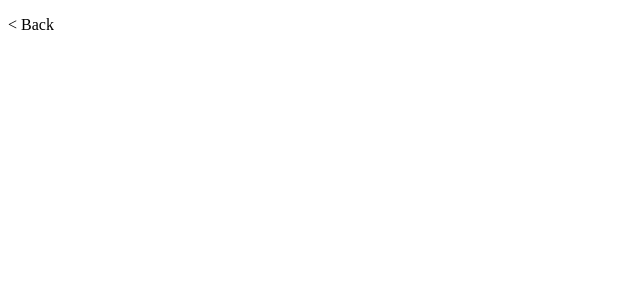
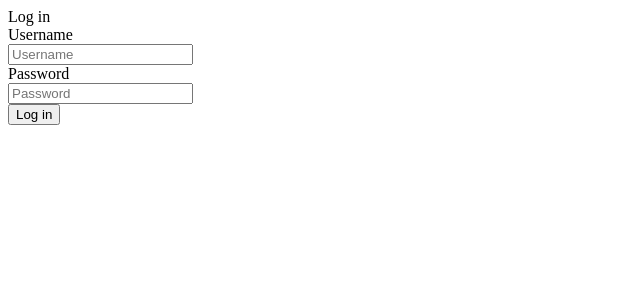
Before and after one commit to VictorKoenders/email_client, a React app in the folder ui/: page / in a window 1280 px wide. Shown: the top 300 px of the page, without its empty margins (0-640 px from the left). Built offline with nearby package versions, Linux system fonts and the light colour scheme; no server answers; the HTML template or start-up script is replaced by a standard one.

Commit message:
Added client authentication

```diff
--- /dev/null
+++ b/ui/src/components/Login.tsx
@@ -0,0 +1,79 @@
+import * as React from "react";
+
+interface Props {
+    onAuthenticate: (username: string, password: string) => void;
+    clear_failed_login: () => void;
+    failed_login: boolean;
+}
+
+interface State {
+    username: string;
+    password: string;
+}
+
+export class Login extends React.Component<Props, State> {
+    constructor(props: Props, context?: any) {
+        super(props, context);
+        this.state = {
+            username: "",
+            password: "",
+        };
+    }
+
+    update_username(ev: React.ChangeEvent<HTMLInputElement>) {
+        ev.preventDefault();
+        ev.stopPropagation();
+
+        this.setState({ username: ev.target.value });
+        if(this.props.failed_login) {
+            this.props.clear_failed_login();
+        }
+        return false;
+    }
+    update_password(ev: React.ChangeEvent<HTMLInputElement>) {
+        ev.preventDefault();
+        ev.stopPropagation();
+
+        this.setState({ password: ev.target.value });
+        if(this.props.failed_login) {
+            this.props.clear_failed_login();
+        }
+        return false;
+    }
+
+    login(ev: React.FormEvent<HTMLFormElement>) {
+        ev.preventDefault();
+        ev.stopPropagation();
+
+        this.props.onAuthenticate(this.state.username, this.state.password);
+        this.setState({ password: "" });
+
+        return false;
+    }
+
+    render() {
+        return <div className="card mx-auto" style={{ width: "600px" }}>
+            <div className="card-header">
+                Log in
+            </div>
+            <form className="card-body" onSubmit={this.login.bind(this)}>
+                {this.props.failed_login ? <span className="text-danger">Login failed</span> : null}
+                <div className="form-group row">
+                    <label htmlFor="input_username" className="col-sm-3 col-form-label">Username</label>
+                    <div className="col-sm-9">
+                        <input type="text" className="form-control" placeholder="Username" id="input_username"
+                            value={this.state.username} onChange={this.update_username.bind(this)} />
+                    </div>
+                </div>
+                <div className="form-group row">
+                    <label htmlFor="input_password" className="col-sm-3 col-form-label">Password</label>
+                    <div className="col-sm-9">
+                        <input type="password" className="form-control" placeholder="Password" id="input_password"
+                            value={this.state.password} onChange={this.update_password.bind(this)} />
+                    </div>
+                </div>
+                <button type="submit" className="btn btn-primary float-right">Log in</button>
+            </form>
+        </div>;
+    }
+}
--- a/ui/src/components/Root.tsx
+++ b/ui/src/components/Root.tsx
@@ -2,6 +2,7 @@ import * as React from "react";
 import { Menu } from "./Menu";
 import { MailRenderer } from "./MailRenderer";
 import { Handler } from "../websocket";
+import { Login } from "./Login";
 
 interface State {
     addresses: server.Address[];
@@ -9,6 +10,8 @@ interface State {
     current_address: server.Address | null;
     current_email: server.Email | null;
     handler: Handler;
+    authenticated: boolean;
+    failed_login: boolean;
 }
 
 interface Props {
@@ -24,6 +27,8 @@ export class Root extends React.Component<Props, State> {
             current_address: null,
             current_email: null,
             handler: new Handler(this),
+            authenticated: false,
+            failed_login: false,
         };
     }
 
@@ -32,13 +37,13 @@ export class Root extends React.Component<Props, State> {
             let emails = state.emails.slice();
             let addresses = state.addresses.slice();
             let address = addresses.find(a => a.id == email.address_id);
-            if(address) {
+            if (address) {
                 address.unseen_count++;
             }
             let current_address = state.current_address;
-            if(current_address && current_address.id == email.address_id){
-                current_address.unseen_count ++;
-                if(email.address_id == current_address.id) {
+            if (current_address && current_address.id == email.address_id) {
+                current_address.unseen_count++;
+                if (email.address_id == current_address.id) {
                     emails.splice(0, 0, email);
                 }
             }
@@ -48,7 +53,7 @@ export class Root extends React.Component<Props, State> {
 
     inbox_loaded(address: server.Address, emails: server.Email[]) {
         this.setState(state => {
-            if(state.current_address && state.current_address.short_name == address.short_name) {
+            if (state.current_address && state.current_address.short_name == address.short_name) {
                 return { emails } as any;
             } else {
                 return {};
@@ -68,9 +73,9 @@ export class Root extends React.Component<Props, State> {
     }
 
     select_email(email: server.Email) {
-        if(!email.seen) {
+        if (!email.seen) {
             email.seen = true;
-            if(this.state.current_address) {
+            if (this.state.current_address) {
                 this.state.current_address.unseen_count--;
             }
         }
@@ -79,8 +84,22 @@ export class Root extends React.Component<Props, State> {
         });
     }
 
+    authenticate_result(authenticated: boolean) {
+        this.setState({ authenticated, failed_login: authenticated === false });
+    }
+
+    authenticate(username: string, password: string) {
+        this.state.handler.authenticate(username, password);
+    }
+
+    clear_failed_login(){
+        this.setState({failed_login: false});
+    }
+
     render() {
-        let emails: server.Email[] = [];
+        if (!this.state.authenticated) {
+            return <Login onAuthenticate={this.authenticate.bind(this)} failed_login={this.state.failed_login} clear_failed_login={this.clear_failed_login.bind(this)} />;
+        }
         return <div className="container">
             <div className="row">
                 <div className="col-md-4">
--- a/ui/src/websocket.ts
+++ b/ui/src/websocket.ts
@@ -2,6 +2,7 @@ interface HandlerListener {
     email_received(email: server.Email): void;
     inbox_loaded(address: server.Address, email: server.Email[]): void;
     setup(addresses: server.Address[]): void;
+    authenticate_result(authenticated: boolean): void;
 }
 
 export class Handler {
@@ -17,6 +18,17 @@ export class Handler {
         this.current_inbox = null;
 
         this.connect();
+    }
+
+    authenticate(username: String, password: String) {
+        if(this.socket) {
+            this.socket.send(JSON.stringify({
+                authenticate: {
+                    username,
+                    password
+                }
+            }));
+        }
     }
 
     load_inbox(address: server.Address) {
@@ -67,6 +79,8 @@ export class Handler {
                 json.inbox_loaded.address,
                 json.inbox_loaded.emails
             );
+        } else if(json.hasOwnProperty('authenticate_result')) {
+            this.handler.authenticate_result(json.authenticate_result);
         } else {
             console.log("Unknown server message", json);
         }
```
Also changed, not shown: 4 other files (tests, documents, lock files or other folders). Lines whose indentation alone changed are shown as unchanged.
